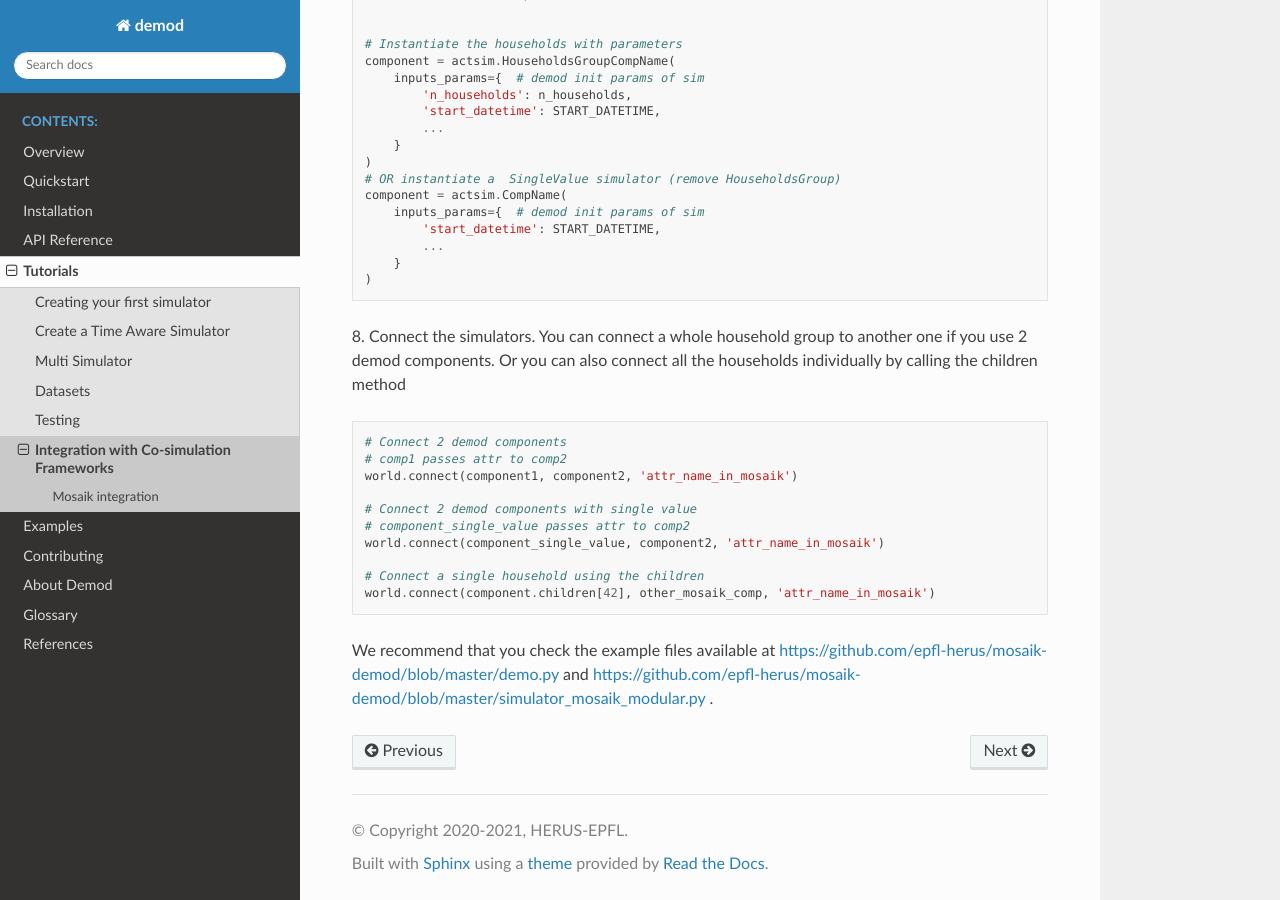
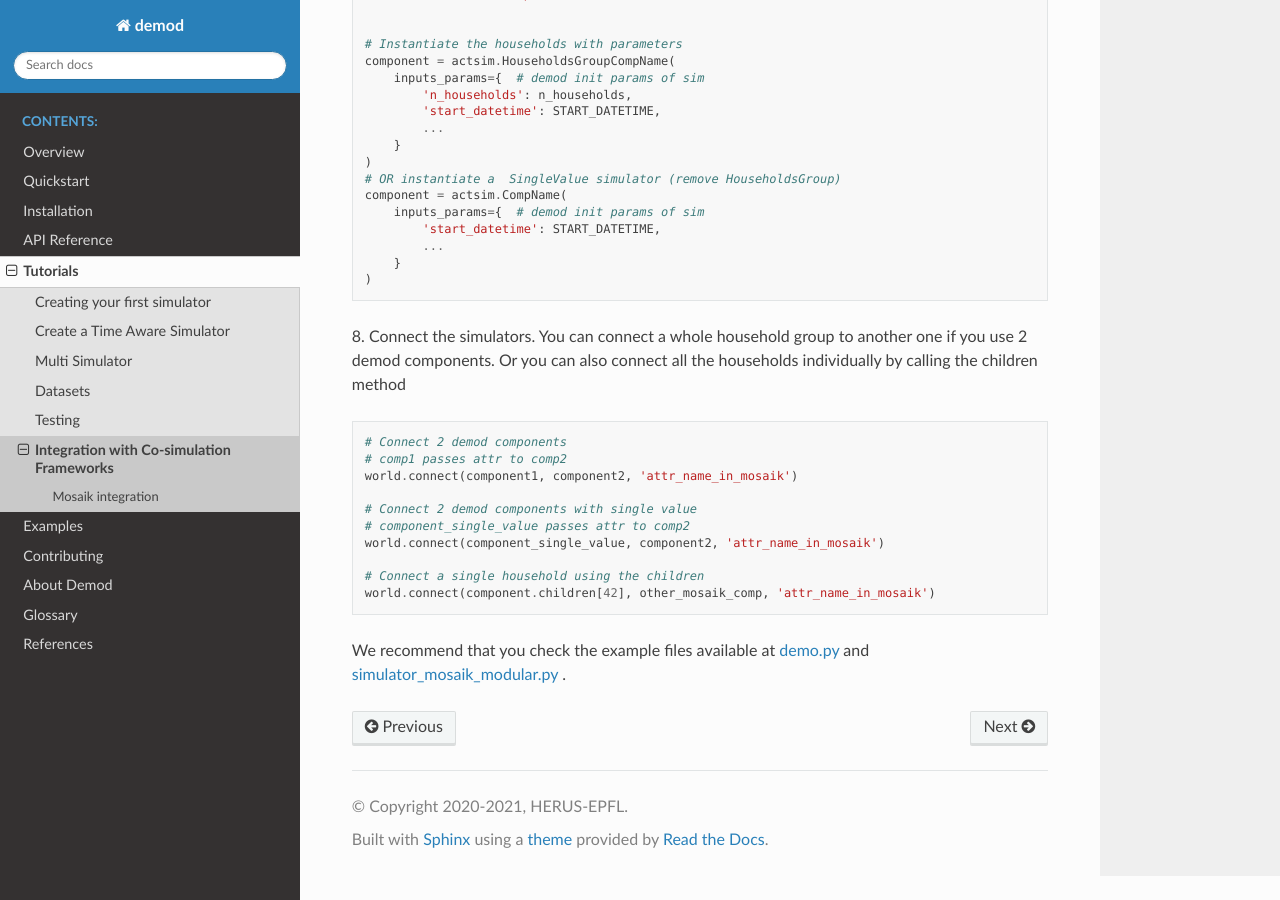
Before and after one commit to epfl-herus/demod, a Sphinx documentation site: the page built from docs/source/tutorials/cosimulation.rst, in a window 1280 px wide and 900 px high, scrolled down 1866 px. Built offline with Sphinx 7.4.7 and the Read the Docs theme 2.0.0, drawn with Linux system fonts in a browser that asks for light colours; formulas are drawn with MathJax 3.

Commit message:
named links

```diff
--- a/docs/source/tutorials/cosimulation.rst
+++ b/docs/source/tutorials/cosimulation.rst
@@ -142,7 +142,7 @@ by calling the children method
 
 
 We recommend that you check the example files available at
-`<https://github.com/epfl-herus/mosaik-demod/blob/master/demo.py>`_
+`demo.py <https://github.com/epfl-herus/mosaik-demod/blob/master/demo.py>`_
 and
-`<https://github.com/epfl-herus/mosaik-demod/blob/master/simulator_mosaik_modular.py>`_
+`simulator_mosaik_modular.py <https://github.com/epfl-herus/mosaik-demod/blob/master/simulator_mosaik_modular.py>`_
 .
```
